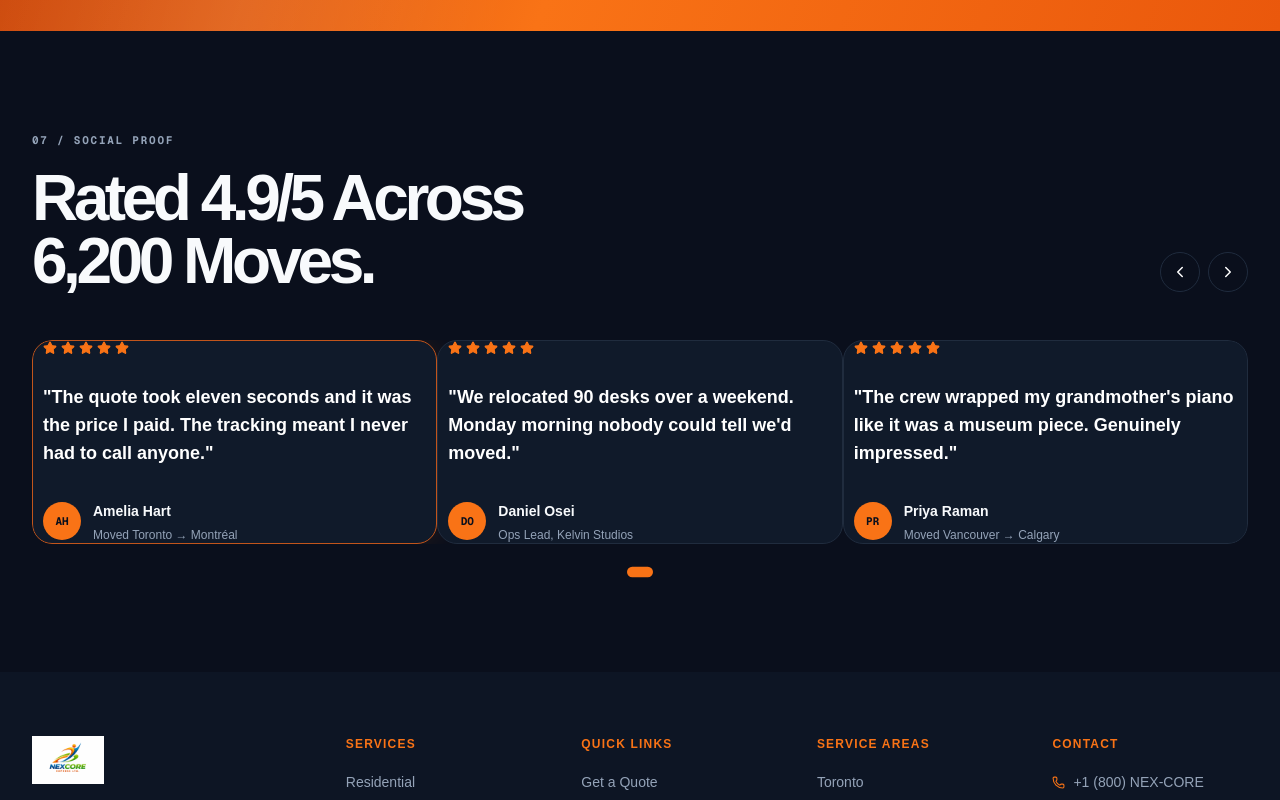
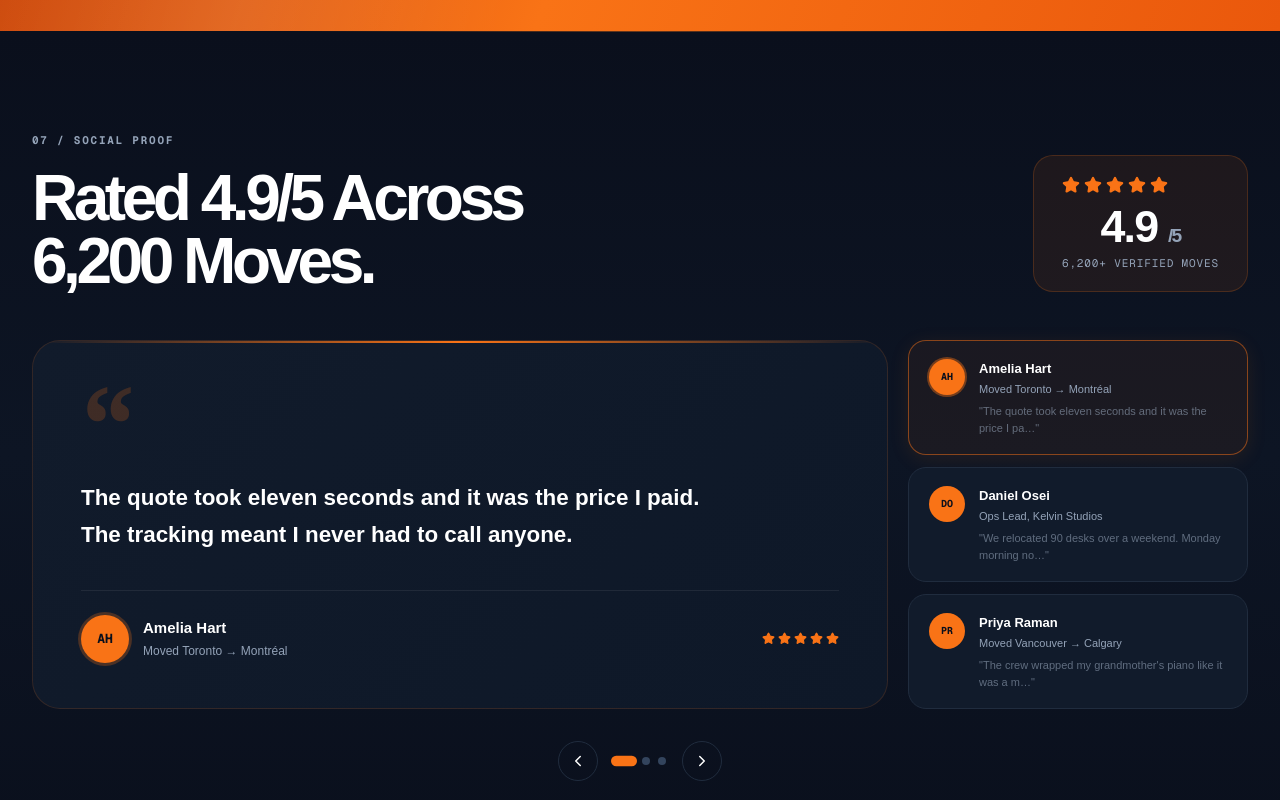
Before and after one commit to suddhajitchowdhury226-ctrl/NEXCORE-EXPRESS, a Next.js app: page / in a window 1280 px wide. Shown: the part 7460-8260 px from the top of the page. Built offline with nearby package versions, Linux system fonts and the light colour scheme.

Commit message:
Redesign reviews section — featured card + thumb list + rating badge

```diff
--- a/app/globals.css
+++ b/app/globals.css
@@ -578,3 +578,230 @@ button, a, input, select { -webkit-tap-highlight-color: transparent; }
 @media (max-width: 1023px) {
   .app-ui-img { max-width: 100%; }
 }
+
+/* ── Reviews section ─────────────────────── */
+.reviews-section {
+  background: linear-gradient(180deg, #0a0f1c 0%, #0d1524 50%, #0a0f1c 100%);
+  position: relative;
+  overflow: hidden;
+}
+.reviews-section::before {
+  content: '';
+  position: absolute;
+  top: 0; left: 50%;
+  transform: translateX(-50%);
+  width: 700px; height: 1px;
+  background: linear-gradient(90deg, transparent, rgba(249,115,22,0.4), transparent);
+}
+
+/* Header */
+.reviews-header {
+  display: flex;
+  align-items: flex-end;
+  justify-content: space-between;
+  gap: 24px;
+  flex-wrap: wrap;
+}
+.reviews-badge {
+  background: rgba(249,115,22,0.08);
+  border: 1px solid rgba(249,115,22,0.2);
+  border-radius: 20px;
+  padding: 20px 28px;
+  text-align: center;
+  min-width: 160px;
+}
+.reviews-badge-score {
+  font-size: 2.8rem;
+  font-weight: 800;
+  color: white;
+  line-height: 1;
+  margin-top: 10px;
+  letter-spacing: -.04em;
+}
+.reviews-badge-score span {
+  font-size: 1.2rem;
+  color: var(--muted);
+  font-weight: 600;
+}
+.reviews-badge-count {
+  font-size: 11px;
+  color: var(--muted);
+  margin-top: 6px;
+  font-family: var(--font-geist-mono), monospace;
+  text-transform: uppercase;
+  letter-spacing: .08em;
+}
+
+/* Slider layout */
+.reviews-slider {
+  display: grid;
+  gap: 20px;
+  align-items: stretch;
+}
+@media (min-width: 1024px) {
+  .reviews-slider { grid-template-columns: 1fr 340px; }
+}
+
+/* Featured card */
+.reviews-featured {
+  position: relative;
+  min-height: 300px;
+  background: linear-gradient(135deg, #111b2b 0%, #0e1828 100%);
+  border: 1px solid rgba(249,115,22,0.15);
+  border-radius: 28px;
+  padding: 44px 48px;
+  overflow: hidden;
+}
+.reviews-featured::after {
+  content: '';
+  position: absolute;
+  top: 0; left: 0; right: 0;
+  height: 2px;
+  background: linear-gradient(90deg, transparent, #f97316, transparent);
+}
+
+.rfcard {
+  transition: opacity 0.45s ease, transform 0.45s ease;
+}
+.rfcard-hidden {
+  position: absolute;
+  opacity: 0;
+  pointer-events: none;
+  transform: translateY(10px);
+}
+.rfcard-active {
+  opacity: 1;
+  transform: translateY(0);
+}
+
+.rfcard-quote-mark {
+  font-size: 7rem;
+  line-height: .7;
+  color: rgba(249,115,22,0.2);
+  font-family: Georgia, serif;
+  font-weight: 900;
+  margin-bottom: 16px;
+  user-select: none;
+}
+.rfcard-text {
+  font-size: clamp(1.1rem, 2vw, 1.4rem);
+  font-weight: 600;
+  line-height: 1.65;
+  color: white;
+  max-width: 640px;
+}
+.rfcard-author {
+  display: flex;
+  align-items: center;
+  gap: 14px;
+  margin-top: 36px;
+  padding-top: 24px;
+  border-top: 1px solid rgba(255,255,255,0.07);
+  flex-wrap: wrap;
+}
+.rfcard-avatar {
+  width: 48px; height: 48px;
+  flex-shrink: 0;
+  border-radius: 50%;
+  background: var(--orange);
+  color: var(--ink);
+  font: 700 13px/48px var(--font-geist-mono), monospace;
+  text-align: center;
+  box-shadow: 0 0 0 3px rgba(249,115,22,0.25);
+}
+.rfcard-name {
+  display: block;
+  font-size: 15px;
+  font-weight: 700;
+  color: white;
+}
+.rfcard-detail {
+  font-size: 12px;
+  color: var(--muted);
+  margin-top: 2px;
+}
+.rfcard-stars {
+  display: flex;
+  gap: 3px;
+  margin-left: auto;
+}
+
+/* Thumb list */
+.reviews-thumbs {
+  display: flex;
+  flex-direction: column;
+  gap: 12px;
+}
+.rthumb {
+  display: flex;
+  align-items: flex-start;
+  gap: 14px;
+  text-align: left;
+  padding: 18px 20px;
+  border-radius: 18px;
+  border: 1px solid var(--line);
+  background: #111b2b;
+  cursor: pointer;
+  transition: border-color .25s, background .25s, transform .2s, box-shadow .25s;
+  width: 100%;
+}
+.rthumb:hover {
+  border-color: rgba(249,115,22,0.3);
+  background: #161f30;
+  transform: translateX(4px);
+}
+.rthumb-active {
+  border-color: rgba(249,115,22,0.5) !important;
+  background: rgba(249,115,22,0.06) !important;
+  box-shadow: 0 4px 20px rgba(249,115,22,0.1);
+}
+.rthumb-avatar {
+  width: 36px; height: 36px;
+  flex-shrink: 0;
+  border-radius: 50%;
+  background: var(--orange);
+  color: var(--ink);
+  font: 700 10px/36px var(--font-geist-mono), monospace;
+  text-align: center;
+}
+.rthumb-active .rthumb-avatar {
+  box-shadow: 0 0 0 2px rgba(249,115,22,0.4);
+}
+.rthumb-text b {
+  display: block;
+  font-size: 13px;
+  font-weight: 700;
+  color: white;
+}
+.rthumb-text p {
+  font-size: 11px;
+  color: var(--muted);
+  margin-top: 2px;
+}
+.rthumb-snippet {
+  font-size: 11px;
+  color: rgba(148,163,184,0.6) !important;
+  margin-top: 6px !important;
+  line-height: 1.5;
+  display: -webkit-box;
+  -webkit-line-clamp: 2;
+  -webkit-box-orient: vertical;
+  overflow: hidden;
+}
+
+/* Nav */
+.reviews-nav {
+  display: flex;
+  align-items: center;
+  justify-content: center;
+  gap: 16px;
+  margin-top: 32px;
+}
+
+@media (max-width: 640px) {
+  .reviews-featured { padding: 28px 24px; }
+  .rfcard-quote-mark { font-size: 4rem; }
+  .rfcard-text { font-size: 1rem; }
+  .rfcard-stars { display: none; }
+  .reviews-badge { display: none; }
+}
--- a/app/page.tsx
+++ b/app/page.tsx
@@ -699,40 +699,79 @@ export default function Page() {
       </section>
 
       {/* ── REVIEWS ── */}
-      <section className="mx-auto max-w-7xl px-5 py-20 lg:px-8 lg:py-24">
-        <div ref={reviewReveal.ref} className={`reveal ${reviewReveal.visible ? 'reveal-in' : ''}`}>
-          <div className="flex items-end justify-between gap-5">
+      <section className="reviews-section">
+        <div ref={reviewReveal.ref} className={`mx-auto max-w-7xl px-5 py-20 lg:px-8 lg:py-24 reveal ${reviewReveal.visible ? 'reveal-in' : ''}`}>
+
+          {/* Header row */}
+          <div className="reviews-header">
             <div>
               <p className="eyebrow orange-text">07 / Social proof</p>
-              <h2 className="section-title">Rated 4.9/5 Across<br />6,200 Moves.</h2>
+              <h2 className="section-title text-white">Rated 4.9/5 Across<br />6,200 Moves.</h2>
             </div>
-            <div className="flex gap-2">
-              <button className="icon-button" aria-label="Previous review" onClick={prevReview}><ChevronLeft size={18} /></button>
-              <button className="icon-button" aria-label="Next review" onClick={nextReview}><ChevronRight size={18} /></button>
+            {/* Aggregate badge */}
+            <div className="reviews-badge">
+              <div className="flex gap-1">
+                {[1,2,3,4,5].map(x => <Star key={x} size={18} fill="#f97316" className="text-orange" />)}
+              </div>
+              <p className="reviews-badge-score">4.9 <span>/5</span></p>
+              <p className="reviews-badge-count">6,200+ verified moves</p>
             </div>
           </div>
-          <div className="carousel-viewport mt-12">
-            <div className="carousel-track" style={{ transform: `translateX(calc(-${review} * (100% / ${cardsVisible})))`, width: `calc(100% * ${reviews.length} / ${cardsVisible})` }}>
+
+          {/* Main slider area */}
+          <div className="reviews-slider mt-12">
+            {/* Featured active card */}
+            <div className="reviews-featured">
               {reviews.map(([initials, name, detail, q], i) => (
-                <article key={name} className={`carousel-card review-card ${i === review ? 'review-active' : ''}`} style={{ minWidth: `calc(100% / ${cardsVisible})`, maxWidth: `calc(100% / ${cardsVisible})`, flexShrink: 0 }}>
-                  <div className="flex gap-1 text-orange">
-                    {[1,2,3,4,5].map(x => <Star key={x} size={14} fill="currentColor" className="transition-transform duration-150 hover:scale-125" />)}
+                <div key={name} className={`rfcard ${i === review ? 'rfcard-active' : 'rfcard-hidden'}`}>
+                  {/* Big quote mark */}
+                  <div className="rfcard-quote-mark">&ldquo;</div>
+                  <p className="rfcard-text">{q as string}</p>
+                  <div className="rfcard-author">
+                    <span className="rfcard-avatar">{initials as string}</span>
+                    <div>
+                      <b className="rfcard-name">{name as string}</b>
+                      <p className="rfcard-detail">{detail as string}</p>
+                    </div>
+                    <div className="rfcard-stars">
+                      {[1,2,3,4,5].map(x => <Star key={x} size={13} fill="#f97316" className="text-orange" />)}
+                    </div>
                   </div>
-                  <p className="mt-7 text-lg font-semibold leading-7">&quot;{q}&quot;</p>
-                  <div className="mt-8 flex items-center gap-3">
-                    <span className="avatar">{initials}</span>
-                    <div><b className="text-sm">{name}</b><p className="mt-1 text-xs text-muted">{detail}</p></div>
+                </div>
+              ))}
+            </div>
+
+            {/* Side thumbnails */}
+            <div className="reviews-thumbs">
+              {reviews.map(([initials, name, detail, q], i) => (
+                <button
+                  key={name}
+                  onClick={() => setReview(i)}
+                  className={`rthumb ${i === review ? 'rthumb-active' : ''}`}
+                >
+                  <span className="rthumb-avatar">{initials as string}</span>
+                  <div className="rthumb-text">
+                    <b>{name as string}</b>
+                    <p>{detail as string}</p>
+                    <p className="rthumb-snippet">"{(q as string).slice(0, 55)}…"</p>
                   </div>
-                </article>
+                </button>
               ))}
             </div>
           </div>
-          <div className="mt-6 flex justify-center gap-2">
-            {Array.from({ length: reviews.length - cardsVisible + 1 }, (_, i) => (
-              <button key={i} aria-label={`Review ${i + 1}`} onClick={() => setReview(i)}
-                className={`carousel-dot ${i === review ? 'carousel-dot-active' : ''}`} />
-            ))}
+
+          {/* Nav arrows + dots */}
+          <div className="reviews-nav">
+            <button className="icon-button" aria-label="Previous review" onClick={prevReview}><ChevronLeft size={18} /></button>
+            <div className="flex gap-2">
+              {reviews.map((_, i) => (
+                <button key={i} aria-label={`Review ${i + 1}`} onClick={() => setReview(i)}
+                  className={`carousel-dot ${i === review ? 'carousel-dot-active' : ''}`} />
+              ))}
+            </div>
+            <button className="icon-button" aria-label="Next review" onClick={nextReview}><ChevronRight size={18} /></button>
           </div>
+
         </div>
       </section>
 
```
